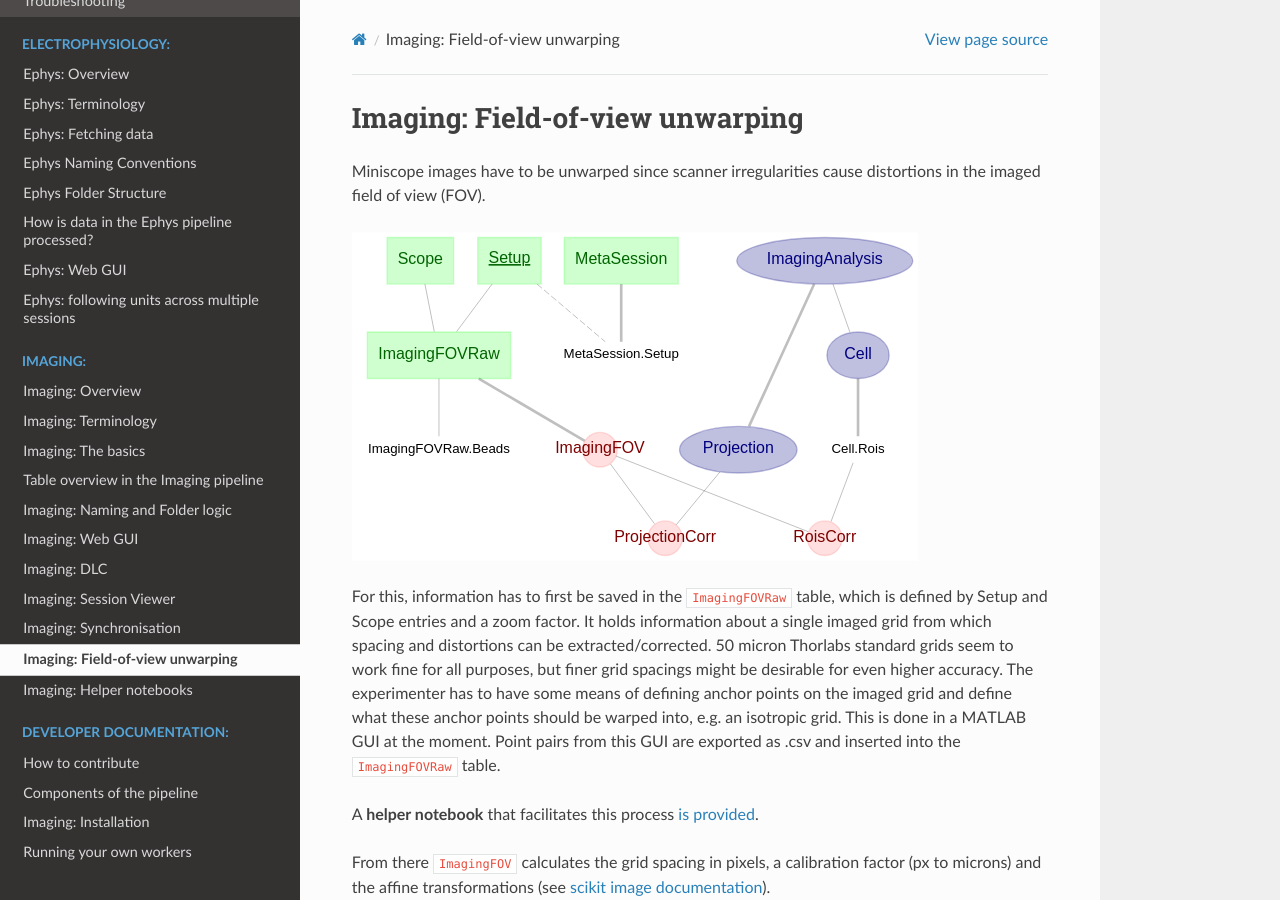
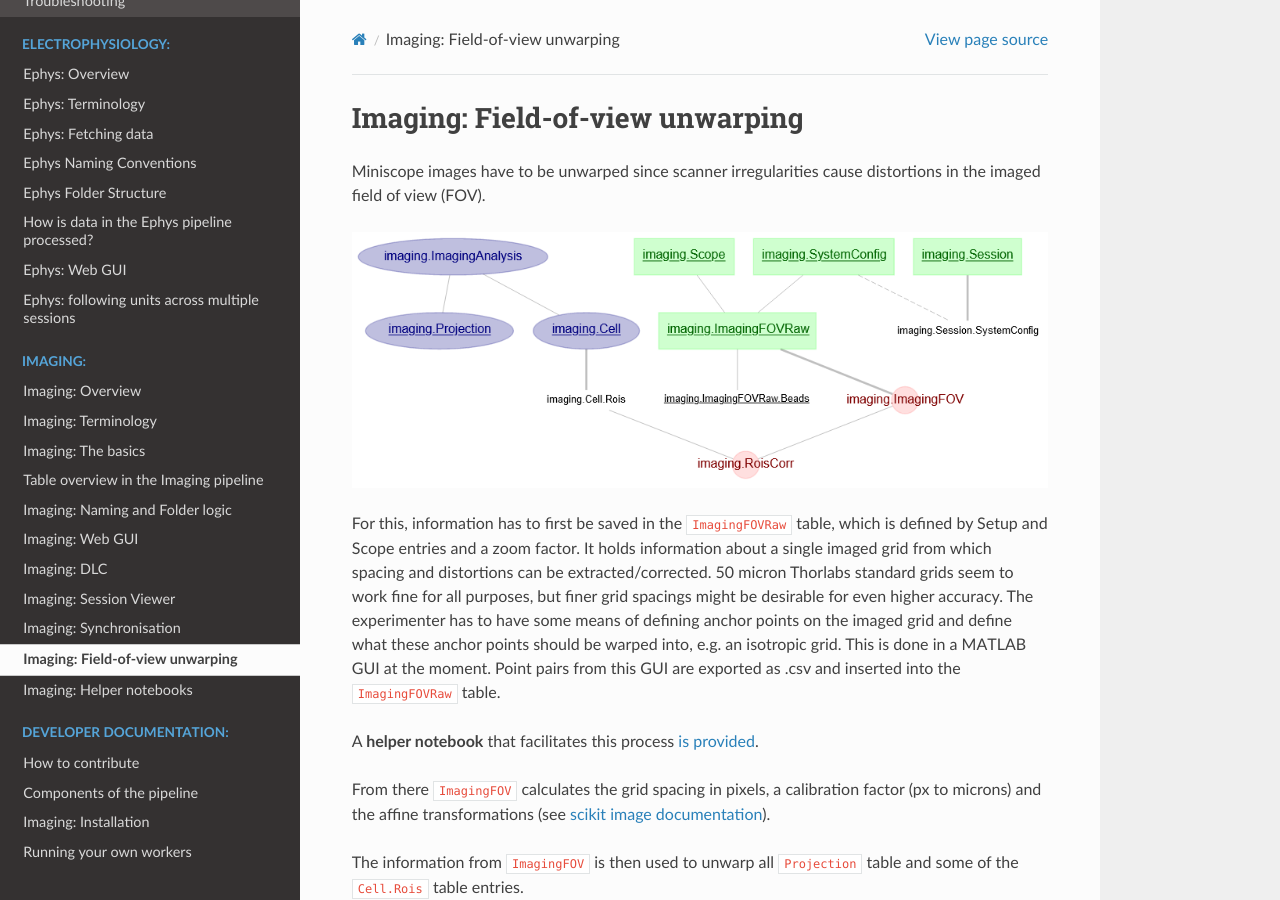
Before and after one commit to kavli-ntnu/dj-docs, a Sphinx documentation site: the page built from docs/imaging/fov-unwarping.rst, in a window 1280 px wide and 900 px high. Built offline with Sphinx 7.4.7 and the Read the Docs theme 2.0.0, drawn with Linux system fonts in a browser that asks for light colours.

Commit message:
updated fov unwarping and helper notebooks for new imaging

```diff
--- a/docs/imaging/fov-unwarping.rst
+++ b/docs/imaging/fov-unwarping.rst
@@ -7,7 +7,7 @@
 Miniscope images have to be unwarped since scanner irregularities cause distortions in the imaged field of view (FOV).
 
 
-.. figure:: /_static/imaging/FOVcorrections.svg
+.. figure:: /_static/imaging/schemas/erd_fov.png
    :alt: Field of View unwarping schema
 
 For this, information has to first be saved in the ``ImagingFOVRaw`` table, which is defined by Setup and Scope entries and a zoom factor. It holds information about a single imaged grid from which spacing and distortions can be extracted/corrected. 50 micron Thorlabs standard grids seem to work fine for all purposes, but finer grid spacings might be desirable for even higher accuracy. The experimenter has to have some means of defining anchor points on the imaged grid and define what these anchor points should be warped into, e.g. an isotropic grid. This is done in a MATLAB GUI at the moment. Point pairs from this GUI are exported as .csv and inserted into the ``ImagingFOVRaw`` table.
```
Also changed, not shown: docs/_static/imaging/FOVcorrections.svg (deleted), docs/_static/imaging/schemas/erd_fov.png (added).
